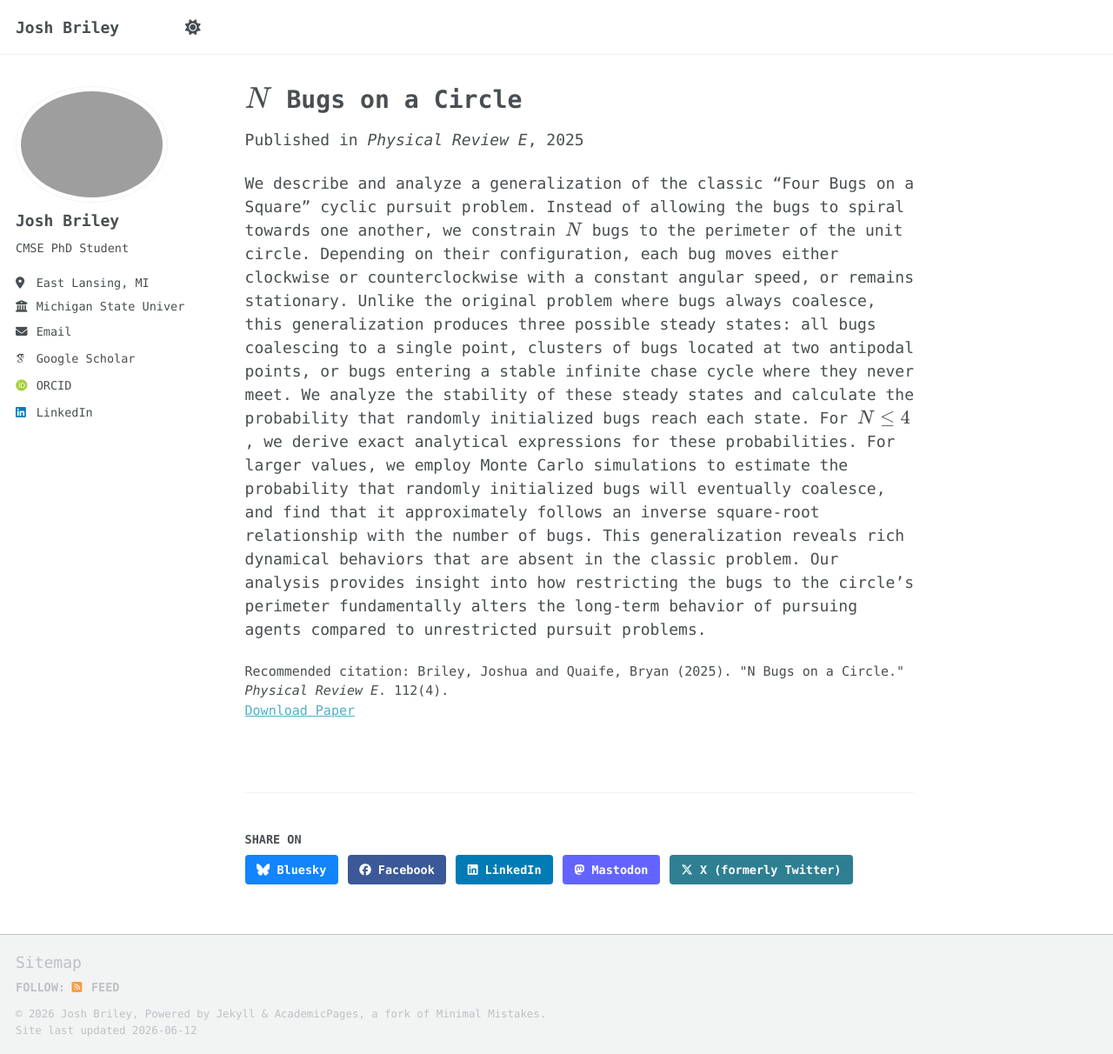
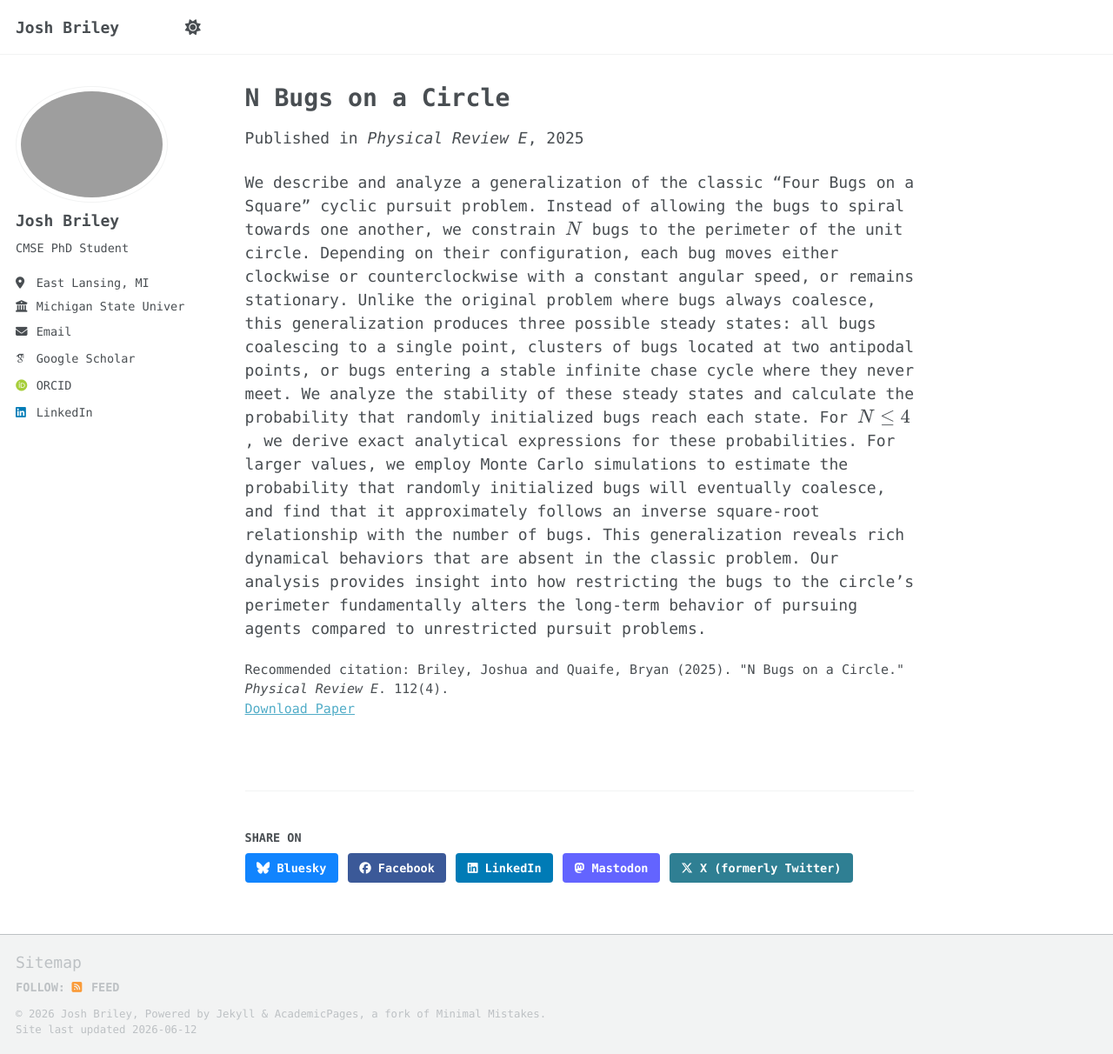
Before and after one commit to joshbriley/joshbriley.github.io, a Jekyll site: the page built from _publications/NBugsOnCircle.md, in a window 1280 px wide and 1212 px high. Shown: the whole window at 87% size. Built offline with Jekyll 4.4.1, drawn with Linux system fonts in a browser that asks for light colours; some web fonts are replaced; a script bundle is joined from its source files by our own code; library files that are not in the unit come from our copies.

```diff
--- a/_publications/NBugsOnCircle.md
+++ b/_publications/NBugsOnCircle.md
@@ -1,5 +1,5 @@
 ---
-title: "$$N$$ Bugs on a Circle"
+title: "N Bugs on a Circle"
 collection: publications
 permalink: /publications/NBugsOnCircle
 excerpt: 'We describe and analyze a generalization of the classic “Four Bugs on a Square” cyclic pursuit problem...'
```
